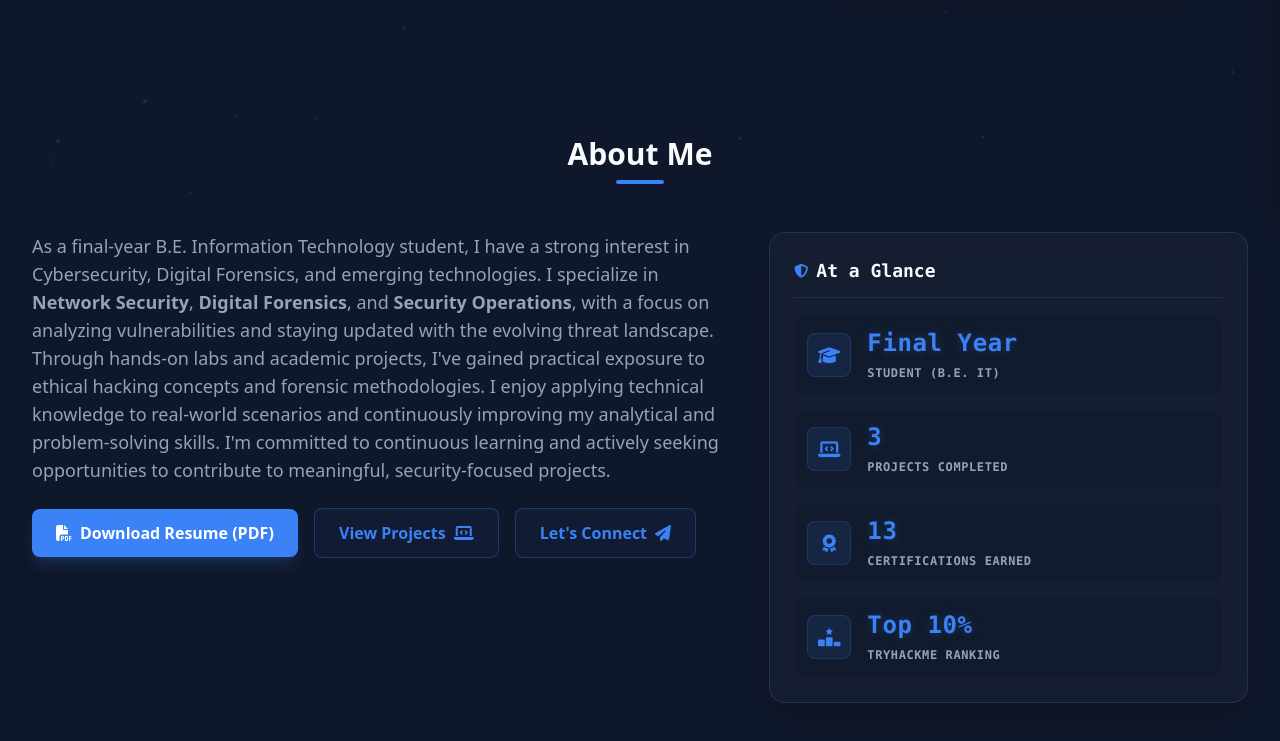
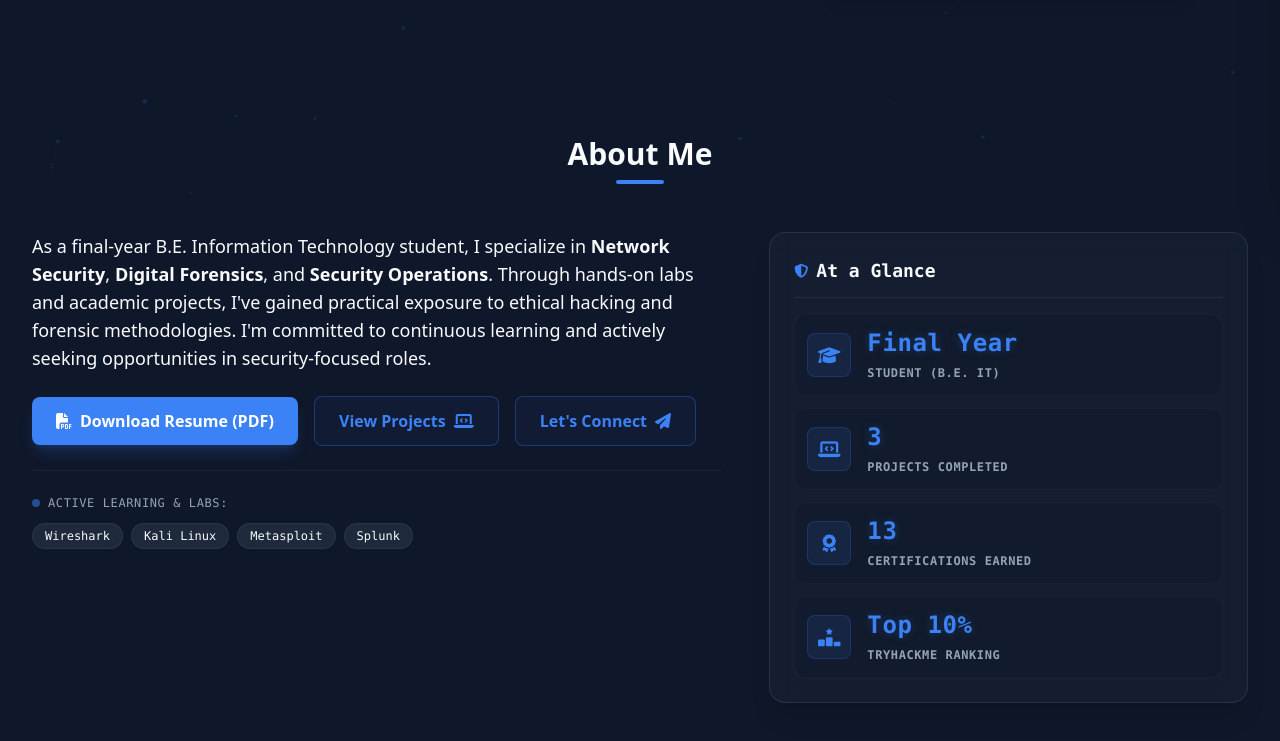
Before and after one commit to Baadshah7/Portfolio, a plain HTML site: page index.html in a window 1280 px wide. Shown: the part 593-1334 px from the top of the page. Drawn offline with nearby package versions, Linux system fonts and the light colour scheme; no server answers.

Commit message:
design: condense About Me bio, set text to light, add active learning section

```diff
--- a/index.html
+++ b/index.html
@@ -324,8 +324,8 @@
             <div class="grid grid-cols-1 lg:grid-cols-12 gap-8 lg:gap-12 items-start">
                 <!-- Left Column: Bio Paragraph & CTAs -->
                 <div class="lg:col-span-7 space-y-6">
-                    <p class="text-textMuted leading-relaxed text-base sm:text-lg text-left">
-                        As a final-year B.E. Information Technology student, I have a strong interest in Cybersecurity, Digital Forensics, and emerging technologies. I specialize in <strong>Network Security</strong>, <strong>Digital Forensics</strong>, and <strong>Security Operations</strong>, with a focus on analyzing vulnerabilities and staying updated with the evolving threat landscape. Through hands-on labs and academic projects, I've gained practical exposure to ethical hacking concepts and forensic methodologies. I enjoy applying technical knowledge to real-world scenarios and continuously improving my analytical and problem-solving skills. I'm committed to continuous learning and actively seeking opportunities to contribute to meaningful, security-focused projects.
+                    <p class="text-textLight leading-relaxed text-base sm:text-lg text-left">
+                        As a final-year B.E. Information Technology student, I specialize in <strong>Network Security</strong>, <strong>Digital Forensics</strong>, and <strong>Security Operations</strong>. Through hands-on labs and academic projects, I've gained practical exposure to ethical hacking and forensic methodologies. I'm committed to continuous learning and actively seeking opportunities in security-focused roles.
                     </p>
                     <div class="flex flex-wrap gap-4 items-center justify-start mt-8">
                         <a href="assets/resume/Shah_Saad_Resume.pdf" download="Shah_Saad_Resume.pdf"
@@ -340,6 +340,18 @@
                             class="inline-flex items-center justify-center px-6 py-3 font-semibold rounded-lg text-sm sm:text-base gap-2 bg-bluePrimary/5 border border-bluePrimary/30 hover:border-bluePrimary/50 text-bluePrimary hover:bg-bluePrimary/10 transition-all transform hover:-translate-y-0.5">
                             Let's Connect <i class="fa-solid fa-paper-plane text-base"></i>
                         </a>
+                    </div>
+                    <!-- Current Focus / Learning -->
+                    <div class="pt-6 border-t border-slate800/80">
+                        <span class="text-xs font-mono uppercase tracking-wider text-textMuted block mb-3">
+                            <span class="inline-block w-2 h-2 rounded-full bg-bluePrimary mr-2 animate-pulse"></span>Active Learning & Labs:
+                        </span>
+                        <div class="flex flex-wrap gap-2">
+                            <span class="text-xs bg-slate800 border border-slate700/60 px-3 py-1 rounded-full text-textLight font-mono">Wireshark</span>
+                            <span class="text-xs bg-slate800 border border-slate700/60 px-3 py-1 rounded-full text-textLight font-mono">Kali Linux</span>
+                            <span class="text-xs bg-slate800 border border-slate700/60 px-3 py-1 rounded-full text-textLight font-mono">Metasploit</span>
+                            <span class="text-xs bg-slate800 border border-slate700/60 px-3 py-1 rounded-full text-textLight font-mono">Splunk</span>
+                        </div>
                     </div>
                 </div>
 
```
